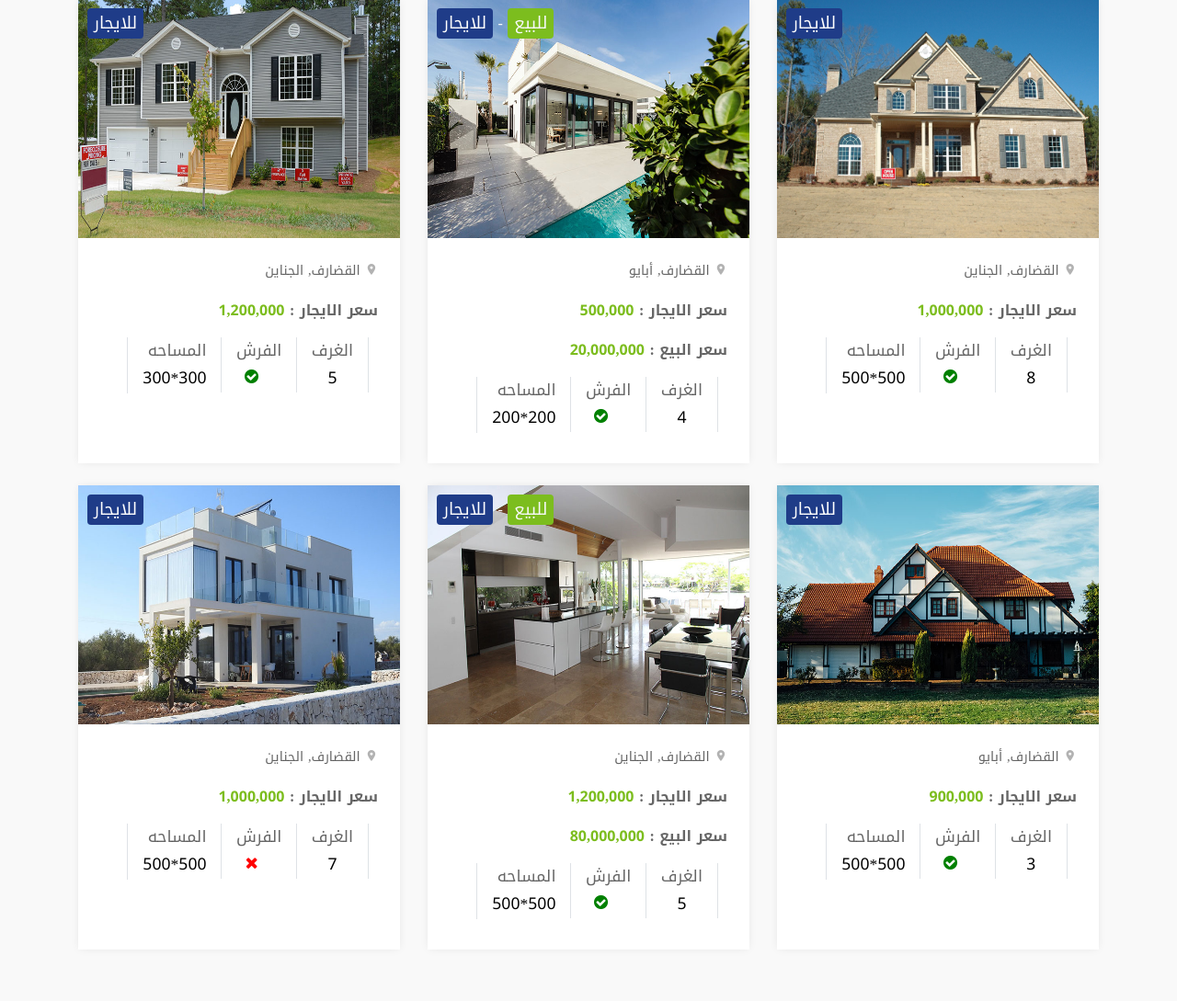
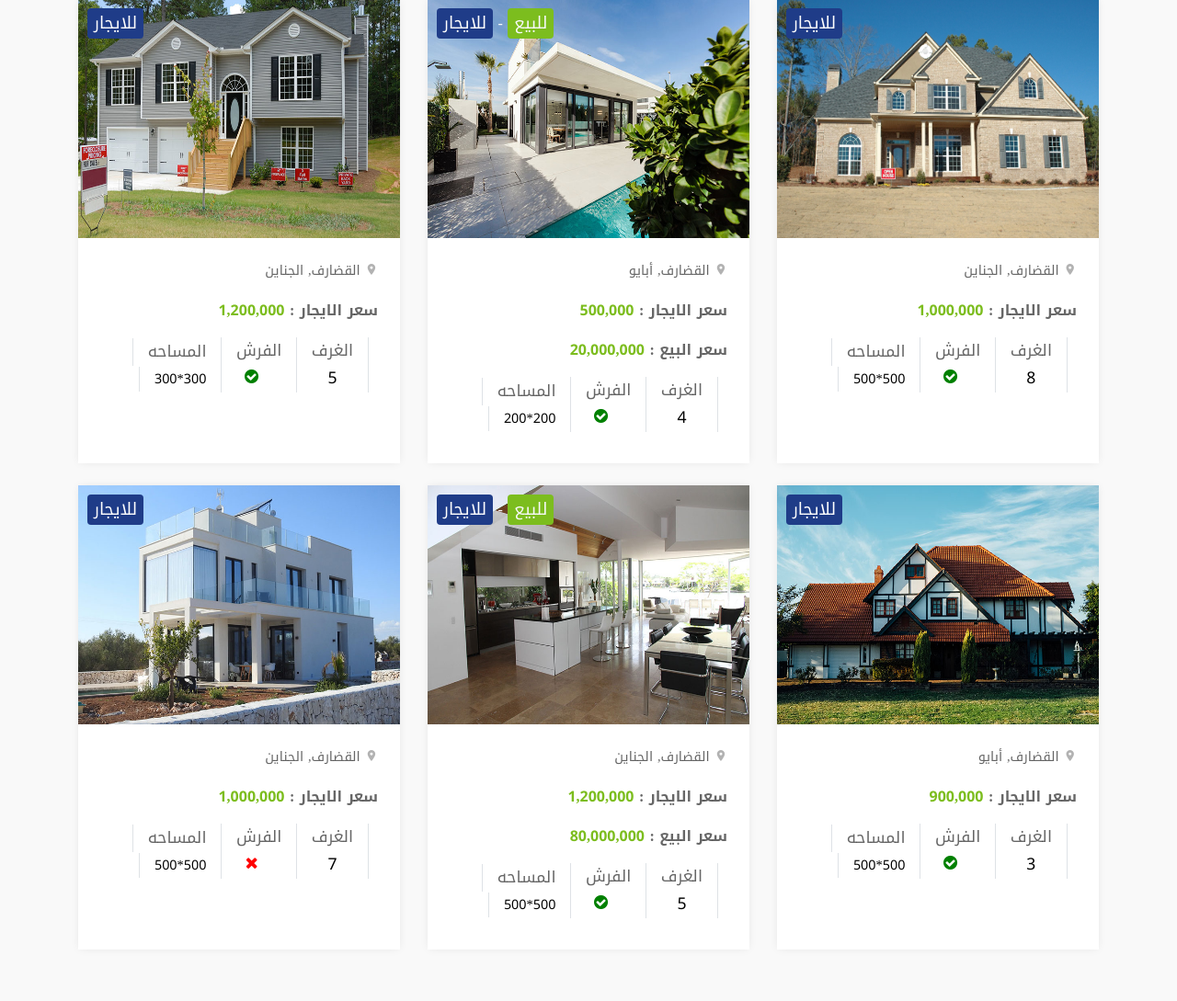
Before and after one commit to mazinAbbasher/Askon, a Django app: page / in a window 1280 px wide. Shown: the part 1169-2258 px from the top of the page at 92% size. Run offline with Django 5.2, Linux system fonts and the light colour scheme; data comes from the database, SQL or seed files in the repository; some libraries are stand-ins or nearby versions; some web fonts are replaced.

Commit message:
more edits

```diff
--- a/templates/detail.html
+++ b/templates/detail.html
@@ -133,7 +133,7 @@
                     </li>
                     <li>
                       <span class="property-specs border-left pl-3" style="font-size: 1.0rem;">المساحه</span>
-                      <span class="property-specs-number border-left pl-3" style="font-size: 1.0rem;">{{ house.area }}</span>
+                      <span class="property-specs-number border-left pl-3" style="font-size: 0.8rem;">{{ house.area }}</span>
                     </li>
                   </ul>
                 </div>
--- a/templates/index.html
+++ b/templates/index.html
@@ -267,7 +267,7 @@
                   </li>
                   <li>
                     <span class="property-specs border-left pl-3" style="font-size: 1.1rem;">المساحه</span>
-                    <span class="property-specs-number border-left pl-3" style="font-size: 1.1rem;">{{ house.area }}</span>
+                    <span class="property-specs-number border-left pl-3" style="font-size: 0.9rem;">{{ house.area }}</span>
                   </li>
                 </ul>
               </div>
--- a/templates/search.html
+++ b/templates/search.html
@@ -158,7 +158,7 @@
                         </li>
                         <li>
                           <span class="property-specs border-left pl-3" style="font-size: 1.1rem;">المساحه</span>
-                          <span class="property-specs-number border-left pl-3" style="font-size: 1.1rem;">{{ house.area }}</span>
+                          <span class="property-specs-number border-left pl-3" style="font-size: 0.8rem;">{{ house.area }}</span>
                         </li>
                       </ul>
                     </div>
```
